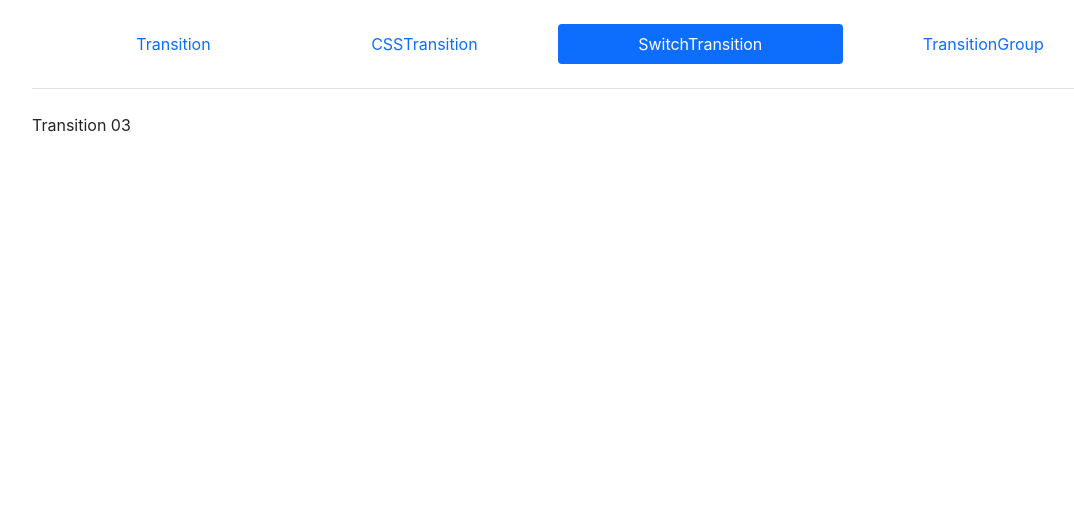
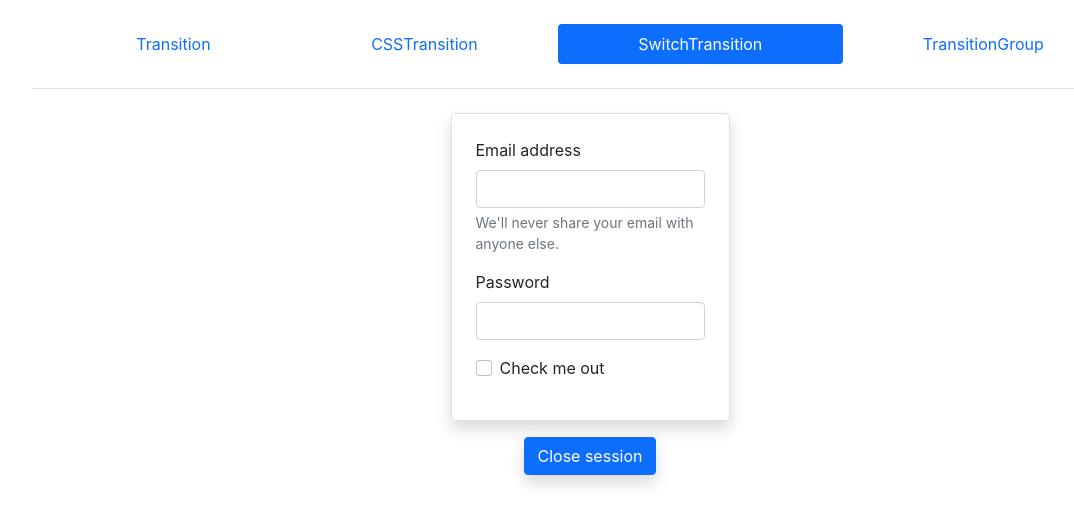
Before and after one commit to jtovarto/curso-react, a React (Vite) app in the folder transition-examples/: page /switch-transition in a window 1280 px wide. Shown: the top 524 px of the page, without its empty margins (50-1124 px from the left). Built offline with nearby package versions, Linux system fonts and the light colour scheme.

Commit message:
Add SwitchTransition example

```diff
--- /dev/null
+++ b/transition-examples/src/components/Form.jsx
@@ -0,0 +1,44 @@
+const Form = ({ login }) => {
+
+  return (
+    <form id="" className="w-25 mx-auto border p-4 rounded shadow">
+      <div className="mb-3">
+        <label for="exampleInputEmail1" className="form-label">
+          Email address
+        </label>
+        <input
+          onChange={(e)=>login(e.target.value)}
+          type="email"
+          className="form-control"
+          id="exampleInputEmail1"
+          aria-describedby="emailHelp"
+        />
+        <div id="emailHelp" className="form-text">
+          We'll never share your email with anyone else.
+        </div>
+      </div>
+      <div className="mb-3">
+        <label for="exampleInputPassword1" className="form-label">
+          Password
+        </label>
+        <input
+          type="password"
+          className="form-control"
+          id="exampleInputPassword1"
+        />
+      </div>
+      <div className="mb-3 form-check">
+        <input
+          type="checkbox"
+          className="form-check-input"
+          id="exampleCheck1"
+        />
+        <label className="form-check-label" for="exampleCheck1">
+          Check me out
+        </label>
+      </div>
+    </form>
+  );
+};
+
+export default Form;
--- /dev/null
+++ b/transition-examples/src/components/Transition03.css
@@ -0,0 +1,16 @@
+.fade-enter{
+   opacity: 0;
+}
+.fade-exit{
+   opacity: 1;
+}
+.fade-enter-active{
+   opacity: 1;
+}
+.fade-exit-active{
+   opacity: 0;
+}
+.fade-enter-active,
+.fade-exit-active{
+   transition: opacity 500ms;
+}
--- a/transition-examples/src/components/Transition03.jsx
+++ b/transition-examples/src/components/Transition03.jsx
@@ -1,5 +1,47 @@
+import { useState } from "react";
+import { SwitchTransition, CSSTransition } from "react-transition-group";
+import "./Transition03.css";
+import Form from "./Form";
+import Welcome from "./Welcome";
+
 const Transition03 = () => {
-    return ( <p>Transition 03</p>  );
-}
+  const [state, setState] = useState(false);
+  const [username, setUsername] = useState("");
+
+  const transitionendEvent = (node, done) => {
+    node.addEventListener("transitionend", done, false);
+  };
+  const switchKey = () => {
+    return state ? "form" : "welcome";
+  };
+
+  return (
+    <>
+      <SwitchTransition mode={"out-in"}>
+        <CSSTransition
+          key={state ? "form" : "welcome"}
+          addEndListener={transitionendEvent}
+          classNames="fade"
+        >
+          <div style={{ height: "300px" }}>
+            {state ? (
+              <Welcome username={username} />
+            ) : (
+              <Form login={setUsername} />
+            )}
+          </div>
+        </CSSTransition>
+      </SwitchTransition>
+      <div class="text-center mt-4">
+        <button
+          className="btn btn-primary shadow"
+          onClick={() => setState((state) => !state)}
+        >
+          {state ? "Login in" : "Close session"}
+        </button>
+      </div>
+    </>
+  );
+};
 
 export default Transition03;
--- /dev/null
+++ b/transition-examples/src/components/Welcome.jsx
@@ -0,0 +1,19 @@
+const Welcome = ({ username }) => {
+  return (
+    <div className="alert alert-success mx-auto w-75" role="alert">
+      <h4 className="alert-heading">Welcome {username}! </h4>
+      <p>
+        Aww yeah, you successfully read this important alert message. This
+        example text is going to run a bit longer so that you can see how
+        spacing within an alert works with this kind of content.
+      </p>
+      <hr />
+      <p className="mb-0">
+        Whenever you need to, be sure to use margin utilities to keep things
+        nice and tidy.
+      </p>
+    </div>
+  );
+};
+
+export default Welcome;
```
